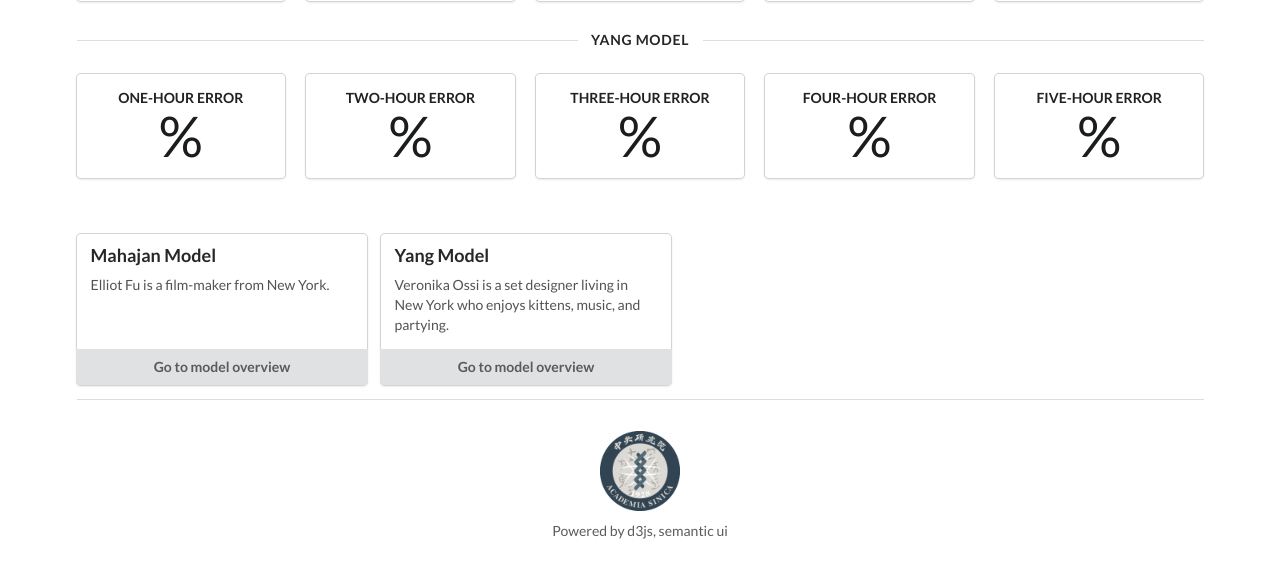
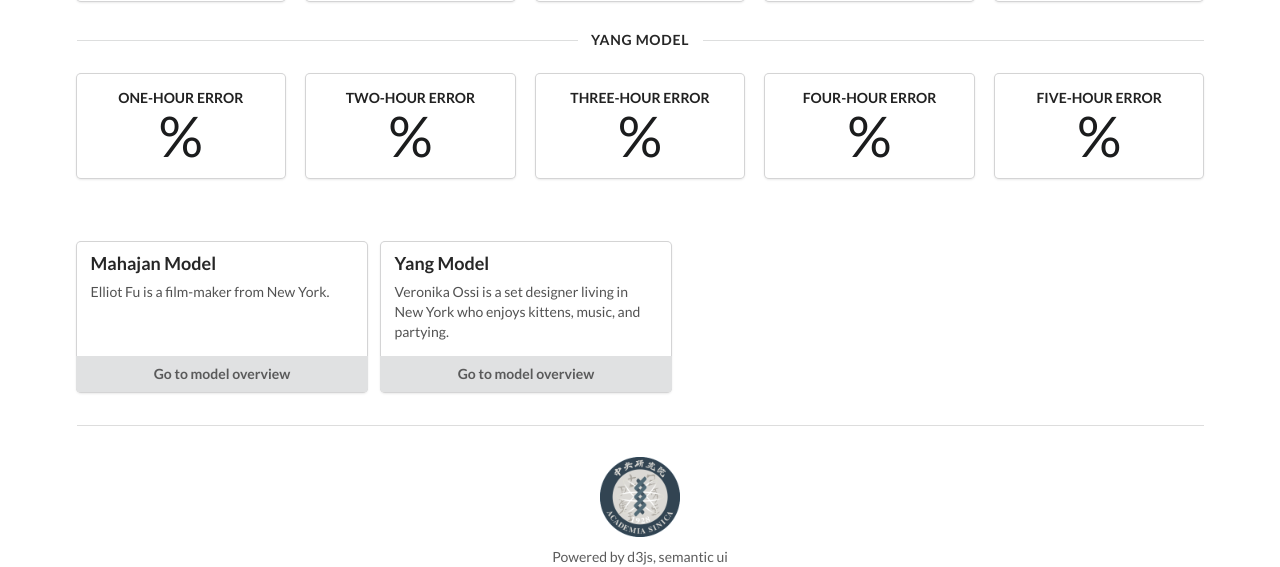
Before and after one commit to Dongee-W/pm25_forecast, a Django app: a page that uses templates/main.html in a window 1280 px wide. Shown: the part 415-982 px from the top of the page. Before the commit the page ends 954 px from the top, so only its background shows below. Run offline with Django 3.2, Linux system fonts and the light colour scheme; some libraries are stand-ins or nearby versions.

Commit message:
fix some layout

```diff
--- a/static/css/main.css
+++ b/static/css/main.css
@@ -7,6 +7,10 @@
     margin-bottom: 65px;
 }
 
+#gotooverview {
+    margin-top: 20px;
+    margin-bottom: 20px;
+}
 
 #myDiv {
     margin-top: 0px;
--- a/templates/main.html
+++ b/templates/main.html
@@ -157,7 +157,7 @@
   </div>
 
 
-<div class="ui cards">
+<div class="ui cards" id="gotooverview">
     <div class="card">
       <div class="content">
         <div class="header">Mahajan Model</div>
```
